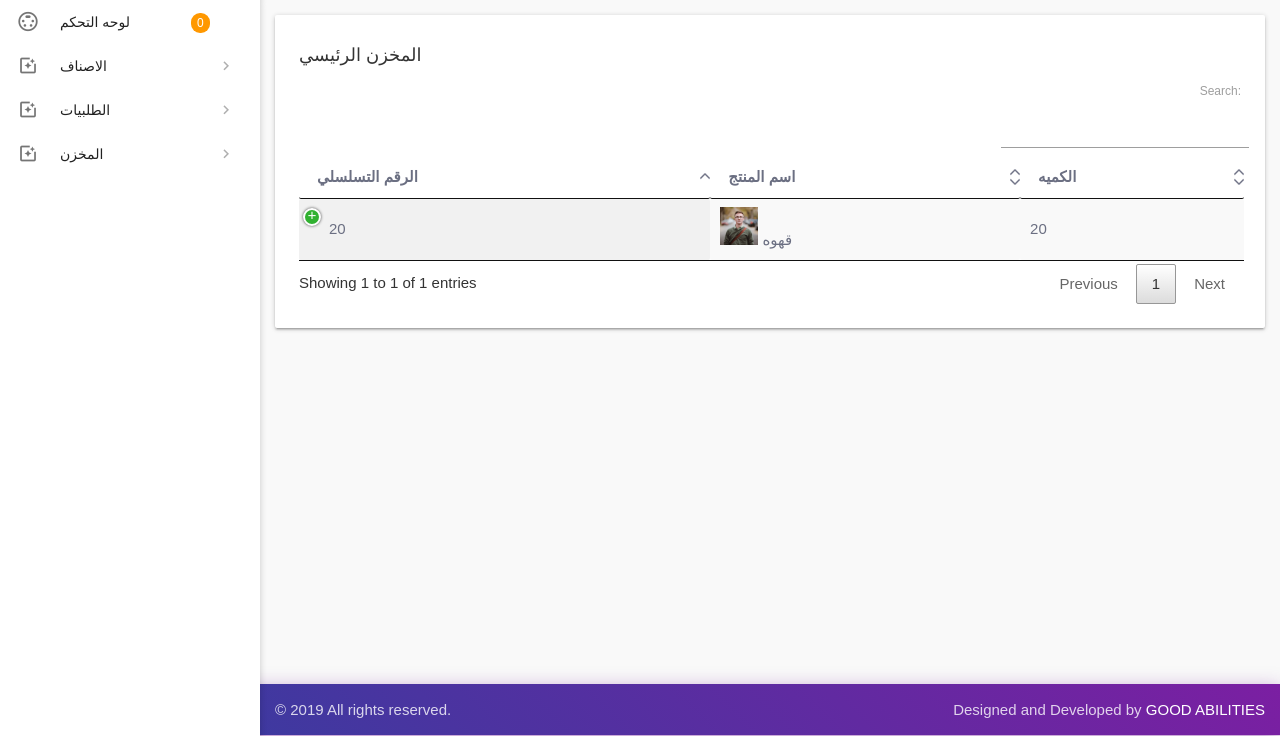
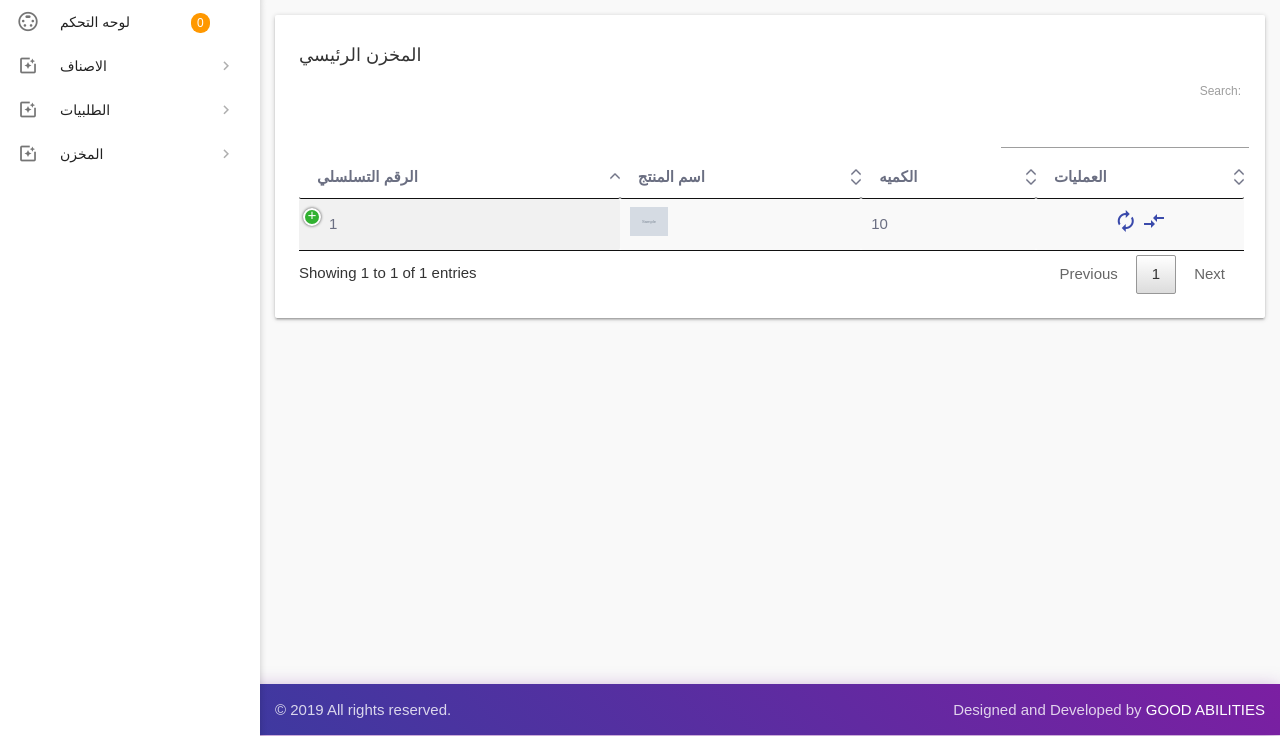
Before and after one commit to ibrahim-good-abilities/ecafe, a Laravel app: page /stock/index in a window 1280 px wide. Shown: the part 64-800 px from the top of the page. Run offline with Laravel 8, Linux system fonts and the light colour scheme; tables that the repository leaves empty hold one stand-in row (values such as "Sample post"); grey boxes marked "Sample" are stand-in pictures; style sheets or scripts are compiled from the project's sources; some web fonts are replaced.

Commit message:
make main stock dynamic

```diff
--- a/app/Http/Controllers/ItemController.php
+++ b/app/Http/Controllers/ItemController.php
@@ -179,8 +179,10 @@
     public function stock()
     {
 
+        $result = DB::table('items')->join('categories','categories.id','=','category_id')
+        ->select('items.*','categories.category_name')->where('main_stock','>','0')->get();
 
-       return view('stock.main');
+       return view('stock.main')->with('items',$result);
 
     }
 }
--- a/resources/views/orders/index.blade.php
+++ b/resources/views/orders/index.blade.php
@@ -39,7 +39,7 @@
                                 </td>
                                 <td class="center-align">
                                     <a href="#"><i class="material-icons pink-text">clear</i></a>
-                                    <a href="{{route('edit_order',$order->id)}}"><i class="material-icons dp48">visibility</i></a>
+                                    <a href="{{route('edit_order',$order->id)}}"><i class="material-icons">create</i></a>
                                 </td>
                             </tr>
                         @endforeach
--- a/resources/views/stock/main.blade.php
+++ b/resources/views/stock/main.blade.php
@@ -22,24 +22,30 @@
                           <th>الرقم التسلسلي</th>
                           <th>اسم المنتج</th>
                           <th>الكميه</th>
+                          <th>العمليات</th>
                           <th>الاعدادات</th>
                       </tr>
                     </thead>
                     <tbody>
+                    @foreach ($items as $item)
 
                       <tr>
-                          <td>20</td>
+                          <td>{{$item->id}}</td>
                           <td>
-                            <span class="avatar-item "><img src="../../../app-assets/images/avatar/avatar-1.png" alt="avatar"></span>
-                          قهوه
+                            <span class="avatar-item "><img src="{{asset('public'.$item->src)}}" alt="avatar"></span>
+
                           </td>
-                          <td>20</td>
+                          <td>{{$item->main_stock}}</td>
                           <td class="center-align">
-                             <a class=" modal-trigger" href="#transfer"><i class="material-icons pink-text">clear</i></a>
-                             <a class=" modal-trigger" href="#Operations"><i class="material-icons dp48">visibility</i></a>
+                                    <a class=" modal-trigger"  href="#transfer"><i class="material-icons" >autorenew</i></a>
+                                    <a class=" modal-trigger" href="#Operations"><i class="material-icons">compare_arrows</i></a>
+                                </td>
+                          <td class="center-align">
+                             <a ><i class="material-icons pink-text">cleare</i></a>
+                             <a ><i class="material-icons">edit</i></a>
                              </td>
                       </tr>
-
+                      @endforeach
                     </tbody>
                   </table>
             </div>
```
Also changed, not shown: public/images/items/1569838715.jpg (added).
